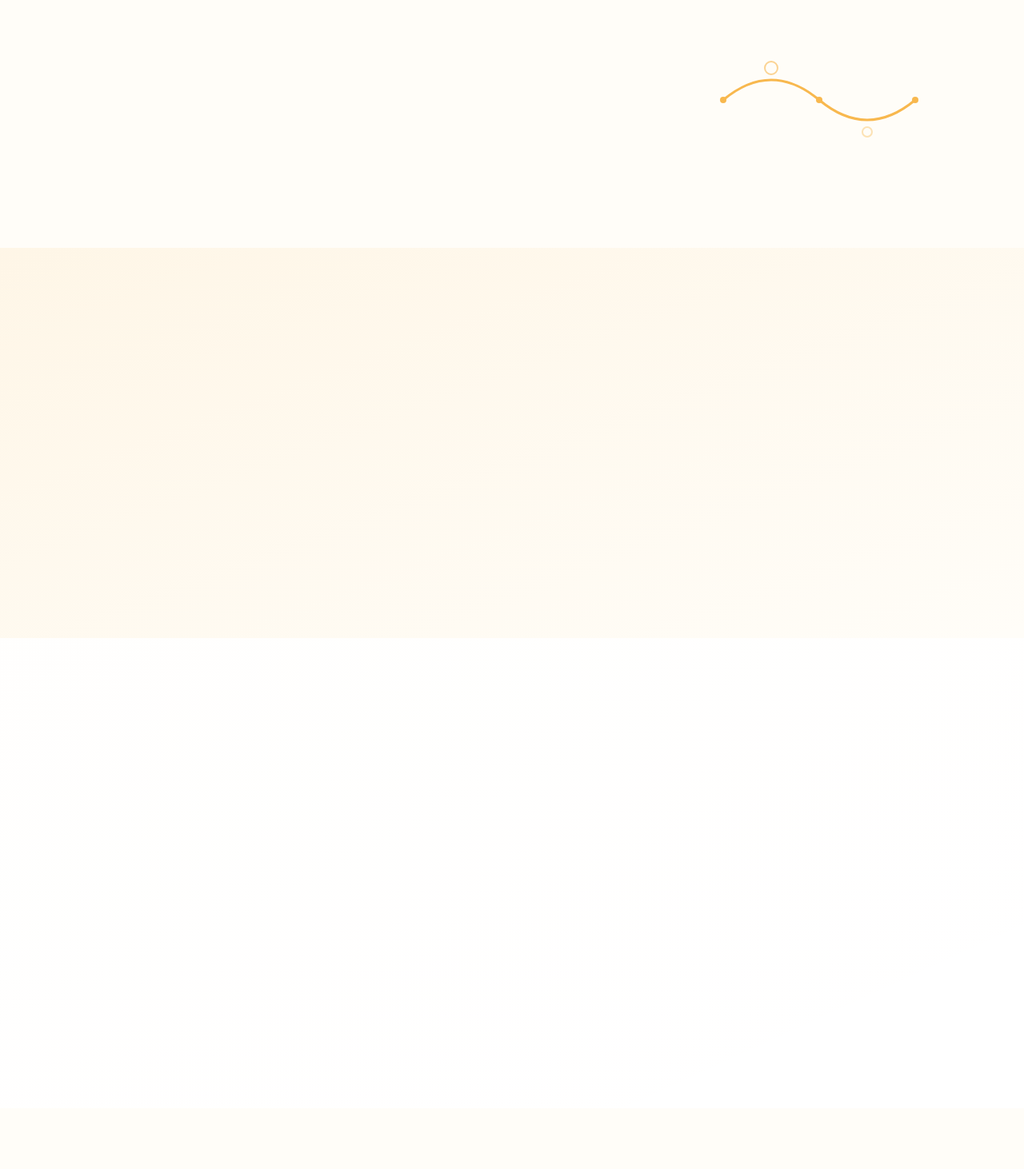
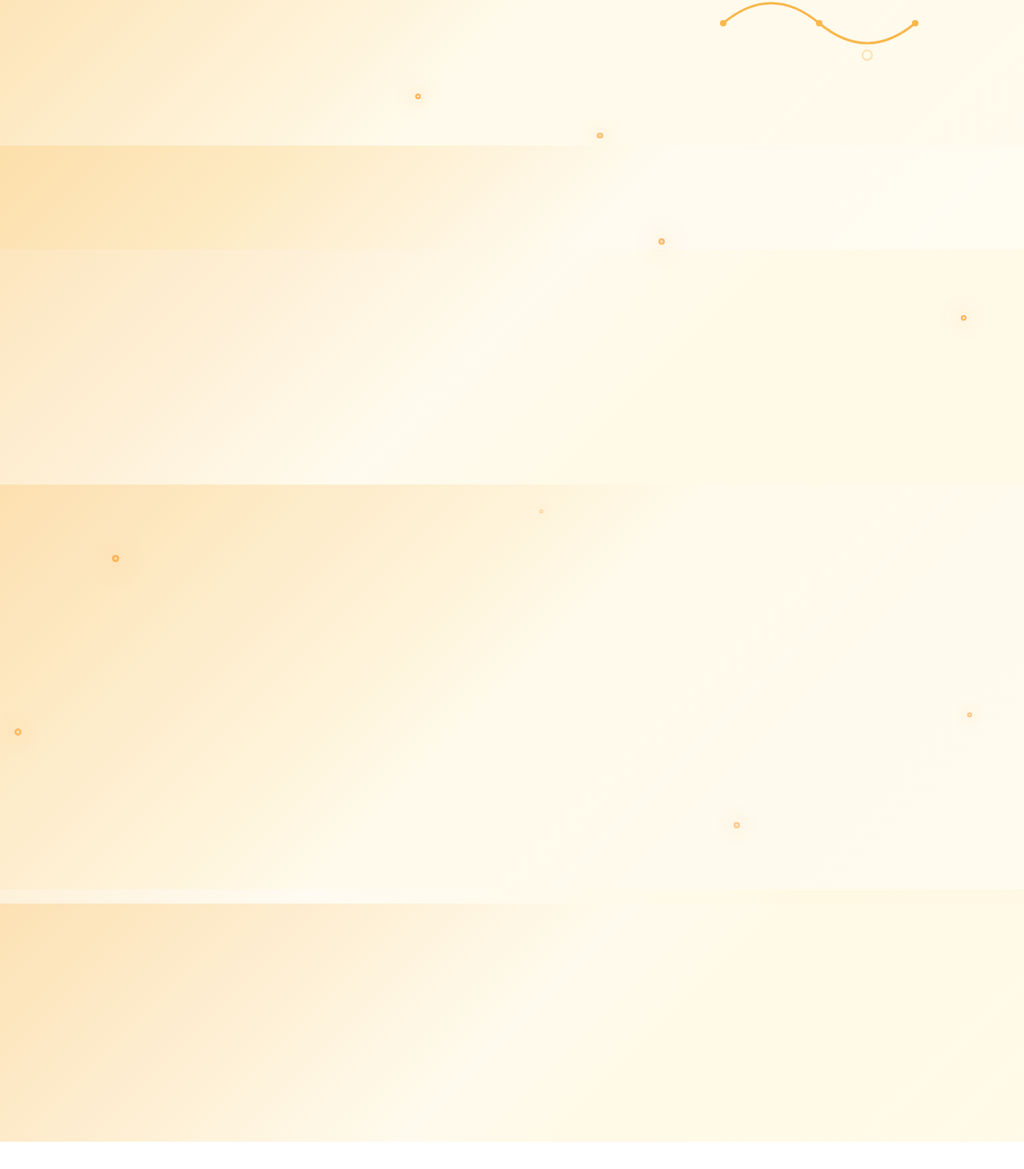
Before and after one commit to Mustafa00124/Mustafa00124.github.io, a React (Vite) app: page / in a window 1280 px wide. Shown: the part 1288-2750 px from the top of the page at 80% size. After the commit the page ends 2716 px from the top, so only its background shows below. Built offline with nearby package versions, Linux system fonts and the light colour scheme.

Commit message:
:Second:

```diff
--- a/src/components/Connect.jsx
+++ b/src/components/Connect.jsx
@@ -2,13 +2,20 @@ import React from 'react'
 import { motion } from 'framer-motion'
 import { Linkedin, Mail } from 'lucide-react'
 import useScrollFade from '../hooks/useScrollFade'
+import SectionParticles from './SectionParticles'
 
 const Connect = () => {
   const { elementRef, opacity } = useScrollFade(0.3)
 
   return (
-    <section className="section-padding bg-philosopher-cream dark:bg-gray-900">
-      <div className="container-max">
+    <section className="section-padding relative overflow-hidden">
+      {/* Same gradient as hero */}
+      <div className="absolute inset-0 philosopher-gradient parallax-bg opacity-40"></div>
+
+      {/* Section-specific sun particles */}
+      <SectionParticles count={8} size="small" />
+
+      <div className="container-max relative z-10">
         <motion.div
           ref={elementRef}
           className="text-center"
--- a/src/components/Hero.jsx
+++ b/src/components/Hero.jsx
@@ -2,6 +2,7 @@ import React, { useEffect, useRef } from 'react'
 import { motion } from 'framer-motion'
 import Typed from 'typed.js'
 import { Linkedin, Mail } from 'lucide-react'
+import SectionParticles from './SectionParticles'
 
 const Hero = () => {
   const typedRef = useRef(null)
@@ -25,7 +26,10 @@ const Hero = () => {
   return (
     <section className="min-h-screen flex items-center justify-center relative overflow-hidden">
       {/* Parallax Background */}
-      <div className="absolute inset-0 philosopher-gradient parallax-bg opacity-30"></div>
+      <div className="absolute inset-0 philosopher-gradient parallax-bg opacity-40"></div>
+
+      {/* Section-specific sun particles */}
+      <SectionParticles count={12} size="large" />
 
       <div className="container-max section-padding relative z-10">
         <div className="grid lg:grid-cols-2 gap-12 items-center">
@@ -41,7 +45,7 @@ const Hero = () => {
                 src="/WebPic.jpeg"
                 alt="Mustafa Siddiqui"
                 className="w-80 h-auto object-contain rounded-2xl image-tilt filter drop-shadow-2xl"
-                whileHover={{ scale: 1.05, rotate: 0 }}
+                whileHover={{ scale: 1.05, rotate: 90 }}
                 transition={{ duration: 0.4 }}
               />
               <div className="absolute -inset-4 bg-gradient-to-r from-philosopher-orange to-transparent rounded-2xl opacity-20 blur-xl"></div>
--- a/src/components/HowIThink.jsx
+++ b/src/components/HowIThink.jsx
@@ -2,16 +2,18 @@ import React from 'react'
 import { motion } from 'framer-motion'
 import { Circle, Crown, Box } from 'lucide-react'
 import useScrollFade from '../hooks/useScrollFade'
+import SectionParticles from './SectionParticles'
 
 const HowIThink = () => {
   const { elementRef, opacity } = useScrollFade(0.3)
 
   return (
-    <section className="section-padding bg-white dark:bg-philosopher-charcoal relative overflow-hidden">
-      {/* Background texture */}
-      <div className="absolute inset-0 opacity-5 dark:opacity-10">
-        <div className="w-full h-full bg-gradient-to-br from-philosopher-orange/20 to-transparent"></div>
-      </div>
+    <section className="section-padding relative overflow-hidden">
+      {/* Same gradient as hero */}
+      <div className="absolute inset-0 philosopher-gradient parallax-bg opacity-40"></div>
+
+      {/* Section-specific sun particles */}
+      <SectionParticles count={9} size="small" />
 
       <div className="container-max relative z-10">
         <motion.div
--- a/src/components/MyKindOfPeople.jsx
+++ b/src/components/MyKindOfPeople.jsx
@@ -1,15 +1,18 @@
 import React from 'react'
 import { motion } from 'framer-motion'
 import useScrollFade from '../hooks/useScrollFade'
+import SectionParticles from './SectionParticles'
 
 const MyKindOfPeople = () => {
   const { elementRef, opacity } = useScrollFade(0.3)
 
   return (
     <section className="section-padding relative overflow-hidden">
-      {/* Orange gradient background */}
-      <div className="absolute inset-0 bg-gradient-to-br from-philosopher-orange/10 via-philosopher-orange/5 to-transparent"></div>
-      <div className="dark:absolute dark:inset-0 dark:bg-gradient-to-br dark:from-neon-orange/10 dark:via-neon-orange/5 dark:to-transparent"></div>
+      {/* Same gradient as hero */}
+      <div className="absolute inset-0 philosopher-gradient parallax-bg opacity-40"></div>
+
+      {/* Section-specific sun particles */}
+      <SectionParticles count={7} size="small" />
 
       <div className="container-max relative z-10">
         <motion.div
--- /dev/null
+++ b/src/components/SectionParticles.jsx
@@ -0,0 +1,49 @@
+import React, { useMemo } from 'react'
+
+const SectionParticles = ({ count = 6, size = 'small' }) => {
+  // Generate random particles for this specific section
+  const particles = useMemo(() => {
+    const sizeRange = size === 'large' ? { min: 10, max: 18 } : { min: 4, max: 10 }
+    return Array.from({ length: count }, (_, i) => ({
+      id: i,
+      size: Math.random() * (sizeRange.max - sizeRange.min) + sizeRange.min,
+      left: Math.random() * 100, // 0-100%
+      top: Math.random() * 100, // 0-100%
+      animationDelay: Math.random() * 10, // 0-10s delay
+      animationDuration: Math.random() * 8 + 12, // 12-20s duration
+      opacity: Math.random() * 0.4 + 0.3, // 0.3-0.7 opacity (more visible)
+    }))
+  }, [count, size])
+
+  return (
+    <div className="absolute inset-0 pointer-events-none overflow-hidden">
+      {particles.map((particle) => (
+        <div
+          key={particle.id}
+          className="absolute rounded-full"
+          style={{
+            left: `${particle.left}%`,
+            top: `${particle.top}%`,
+            width: `${particle.size}px`,
+            height: `${particle.size}px`,
+            opacity: particle.opacity,
+            // Multiple glow layers with dark orange tones
+            boxShadow: `
+              0 0 ${particle.size * 3}px rgba(255, 165, 0, 0.9),
+              0 0 ${particle.size * 6}px rgba(255, 140, 0, 0.7),
+              0 0 ${particle.size * 9}px rgba(255, 140, 0, 0.5),
+              0 0 ${particle.size * 12}px rgba(255, 140, 0, 0.3),
+              0 0 ${particle.size * 15}px rgba(255, 140, 0, 0.1)
+            `,
+            // Dark orange radial gradient for sun-like effect
+            background: `radial-gradient(circle, rgba(255, 255, 255, 0.4) 0%, #FF8C00 40%, #FF7F00 70%, #FF6B00 100%)`,
+            animation: `floatUp ${particle.animationDuration}s ease-in-out infinite`,
+            animationDelay: `${particle.animationDelay}s`,
+          }}
+        />
+      ))}
+    </div>
+  )
+}
+
+export default SectionParticles
--- a/src/components/WhoIAm.jsx
+++ b/src/components/WhoIAm.jsx
@@ -1,13 +1,20 @@
 import React from 'react'
 import { motion } from 'framer-motion'
 import useScrollFade from '../hooks/useScrollFade'
+import SectionParticles from './SectionParticles'
 
 const WhoIAm = () => {
   const { elementRef, opacity } = useScrollFade(0.3)
 
   return (
-    <section className="section-padding bg-white dark:bg-philosopher-charcoal">
-      <div className="container-max">
+    <section className="section-padding relative overflow-hidden">
+      {/* Same gradient as hero */}
+      <div className="absolute inset-0 philosopher-gradient parallax-bg opacity-40"></div>
+
+      {/* Section-specific sun particles */}
+      <SectionParticles count={8} size="small" />
+
+      <div className="container-max relative z-10">
         <motion.div
           ref={elementRef}
           className="text-readable"
--- a/src/components/WhyAI.jsx
+++ b/src/components/WhyAI.jsx
@@ -1,13 +1,20 @@
 import React from 'react'
 import { motion } from 'framer-motion'
 import useScrollFade from '../hooks/useScrollFade'
+import SectionParticles from './SectionParticles'
 
 const WhyAI = () => {
   const { elementRef, opacity } = useScrollFade(0.3)
 
   return (
-    <section className="section-padding bg-philosopher-cream dark:bg-gray-900">
-      <div className="container-max">
+    <section className="section-padding relative overflow-hidden">
+      {/* Same gradient as hero */}
+      <div className="absolute inset-0 philosopher-gradient parallax-bg opacity-40"></div>
+
+      {/* Section-specific sun particles */}
+      <SectionParticles count={10} size="small" />
+
+      <div className="container-max relative z-10">
         <div className="grid lg:grid-cols-2 gap-12 items-center">
           {/* Left Side - Text */}
           <motion.div
--- a/src/index.css
+++ b/src/index.css
@@ -11,19 +11,21 @@
     font-family: 'Inter', system-ui, sans-serif;
     line-height: 1.6;
     color: #0B0C10;
-    background-color: #FFFDF8;
-    transition: background-color 0.7s ease-in-out, color 0.7s ease-in-out;
+    background: linear-gradient(135deg, #FFFDF8 0%, #FFF8E1 50%, #FFFDF8 100%);
+    background-attachment: fixed;
+    transition: background 0.7s ease-in-out, color 0.7s ease-in-out;
   }
 
   .dark body {
     color: #EAEAEA;
-    background-color: #0B0C10;
+    background: linear-gradient(135deg, #0B0C10 0%, #1a1a2e 50%, #0B0C10 100%);
+    background-attachment: fixed;
   }
 }
 
 @layer components {
   .section-padding {
-    @apply px-6 py-16 md:px-12 lg:px-24;
+    @apply px-6 py-8 md:px-12 lg:px-24;
   }
 
   .container-max {
@@ -42,6 +44,26 @@
 
   .dark .philosopher-gradient {
     background: linear-gradient(135deg, #0B0C10 0%, #1a1a2e 50%, #16213e 100%);
+  }
+
+  .warm-section-bg {
+    background: linear-gradient(135deg, #FFFDF8 0%, #FFF8E1 30%, #FFFDF8 100%);
+    background-attachment: fixed;
+  }
+
+  .dark .warm-section-bg {
+    background: linear-gradient(135deg, #0B0C10 0%, #1a1a2e 30%, #0B0C10 100%);
+    background-attachment: fixed;
+  }
+
+  .warm-section-bg-alt {
+    background: linear-gradient(135deg, #FFF8E1 0%, #FFFDF8 30%, #FFF8E1 100%);
+    background-attachment: fixed;
+  }
+
+  .dark .warm-section-bg-alt {
+    background: linear-gradient(135deg, #1a1a2e 0%, #0B0C10 30%, #1a1a2e 100%);
+    background-attachment: fixed;
   }
 
   .image-tilt {
@@ -133,6 +155,23 @@
           transform: scale(1.1);
         }
       }
+
+      @keyframes floatUp {
+        0% {
+          transform: translateY(100vh) translateX(0px);
+          opacity: 0;
+        }
+        10% {
+          opacity: 0.3;
+        }
+        90% {
+          opacity: 0.3;
+        }
+        100% {
+          transform: translateY(-100px) translateX(10px);
+          opacity: 0;
+        }
+      }
 }
 
 @layer utilities {
```
Also changed, not shown: package.json (+6 -3 lines), public/tennis.jpg (added), 1 other file (tests, documents, lock files or other folders).
